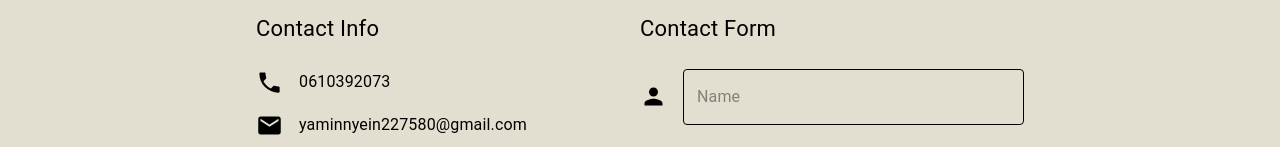
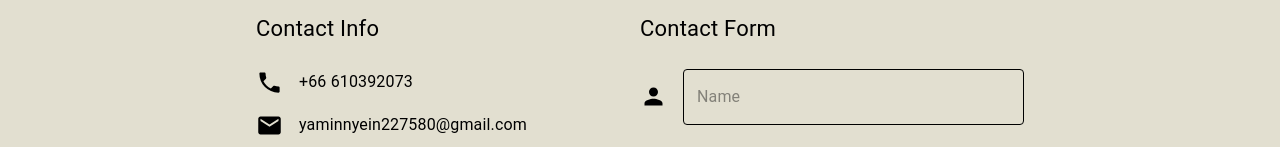
Before and after one commit to yamin227580/portfolio-site, a Next.js app: page / in a window 1280 px wide. Shown: the part 3573-3720 px from the top of the page. Built offline with nearby package versions, Linux system fonts and the light colour scheme.

Commit message:
change_number_code

```diff
--- a/src/components/Contact.tsx
+++ b/src/components/Contact.tsx
@@ -119,7 +119,7 @@ const Contact = () => {
               >
                 <PhoneIcon sx={{ fontSize: 27, cursor: "pointer" }} />
                 <Typography sx={{ ml: 2, userSelect: "none" }}>
-                  0610392073
+                  +66 610392073
                 </Typography>
               </Box>
               <Box sx={{ display: "flex", alignItems: "center", mt: 2 }}>
```
